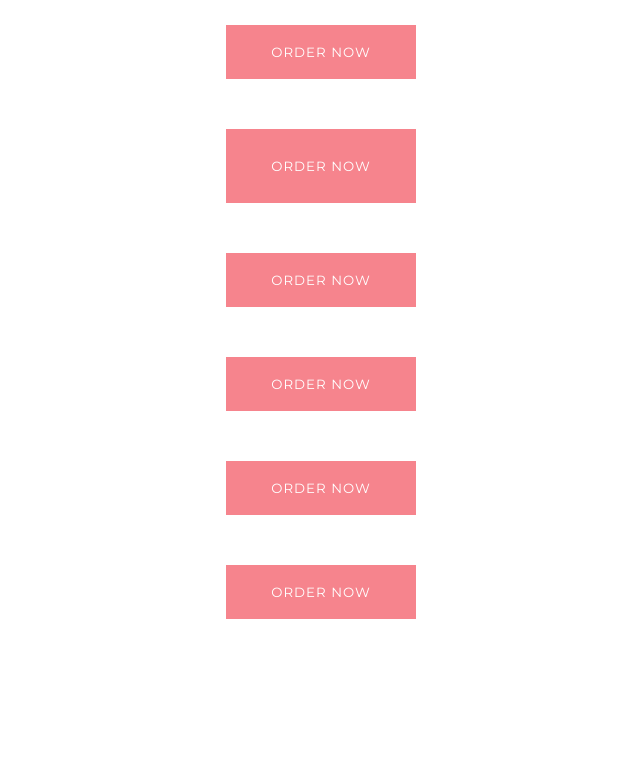
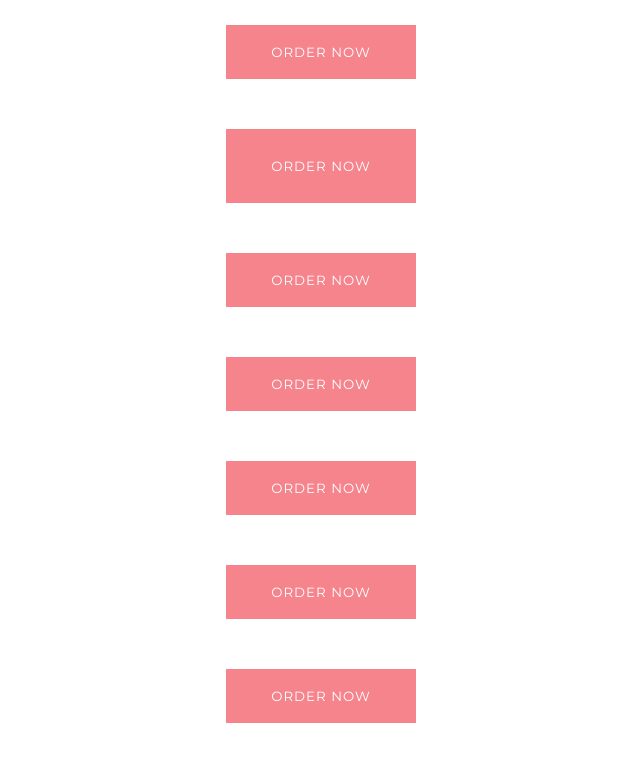
Before and after one commit to BohdanDemianV/PracticeJS, a plain HTML site: page index.html in a window 1280 px wide. Shown: the whole page, without its empty margins (319-959 px from the left). Drawn offline with nearby package versions, Linux system fonts and the light colour scheme.

Commit message:
last changed 17.01

```diff
--- a/index.html
+++ b/index.html
@@ -36,6 +36,10 @@
 			<button class="btn" onclick="myFunctionAlertOnClick()">order now</button>
 		</div>
 
+		<div class="button_trigger_alert">
+			<button class="btn" onclick="myFunctionAlertOnClick()">order now</button>
+		</div>
+
 	</section>
 
 
```
